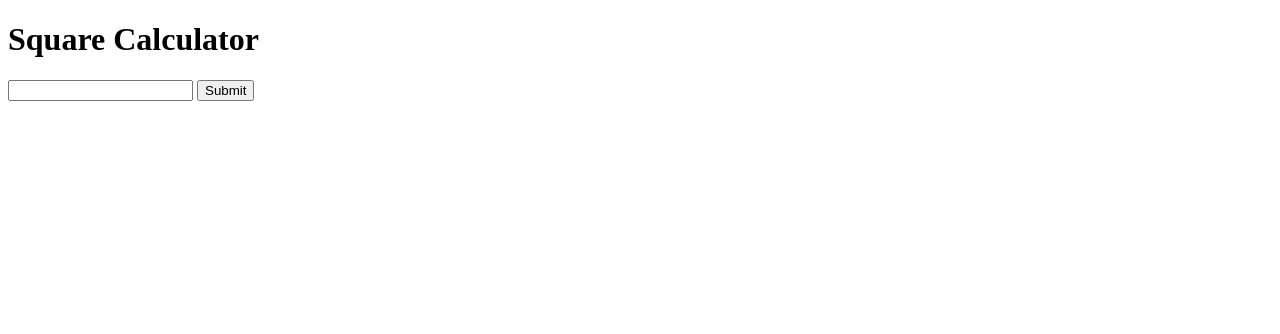
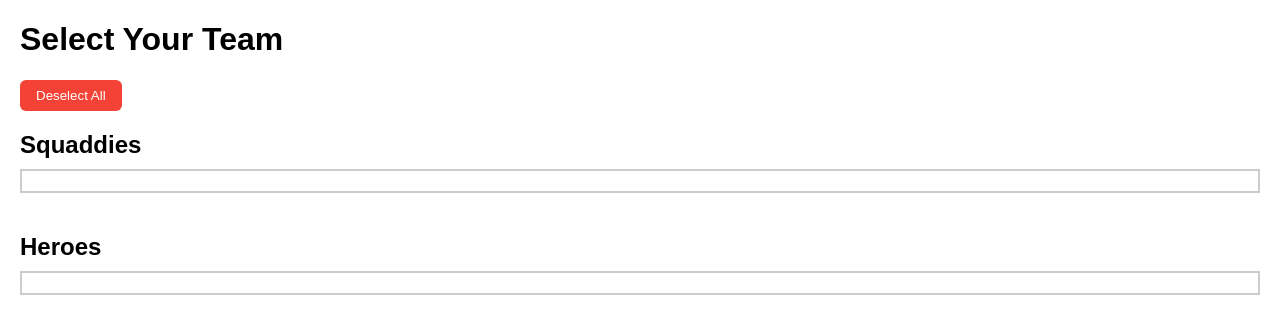
Before and after one commit to MrTentacles10/MyApp, a Flask app: page / in a window 1280 px wide. Shown: the top 334 px of the page. Run offline with Flask 3, Linux system fonts and the light colour scheme.

Commit message:
Adding extra row to squaddies panel and titles to panels

```diff
--- a/templates/index.html
+++ b/templates/index.html
@@ -1,17 +1,108 @@
 <!DOCTYPE html>
 <html>
 <head>
-    <title>Square a Number</title>
+  <title>Team Selector</title>
+  <style>
+    body {
+      font-family: Arial, sans-serif;
+      margin: 20px;
+    }
+
+    .panel-label {
+      font-size: 24px;
+      font-weight: bold;
+      margin-bottom: 10px;
+    }
+
+    .scroll-panel {
+      display: flex;
+      flex-wrap: wrap;
+      overflow-x: auto;
+      border: 2px solid #ccc;
+      padding: 10px;
+      margin-bottom: 40px;
+      gap: 10px;
+      max-height: 200px;
+    }
+
+    .icon-wrapper {
+      flex: 0 0 auto;
+      width: 90px;
+      height: 100px;
+      text-align: center;
+    }
+
+    .icon-wrapper img {
+      width: 100%;
+      height: 80%;
+      object-fit: contain;
+      cursor: pointer;
+    }
+
+    .icon-wrapper.selected {
+      border: 3px solid blue;
+      border-radius: 8px;
+    }
+
+    .icon-label {
+      font-size: 12px;
+      margin-top: 4px;
+    }
+
+    .deselect-btn {
+      margin-bottom: 20px;
+      padding: 8px 16px;
+      background-color: #f44336;
+      color: white;
+      border: none;
+      border-radius: 6px;
+      cursor: pointer;
+    }
+
+    .deselect-btn:hover {
+      background-color: #d32f2f;
+    }
+  </style>
 </head>
 <body>
-    <h1>Square Calculator</h1>
-    <form method="POST">
-        <input type="number" name="number" required>
-        <button type="submit">Submit</button>
-    </form>
 
-    {% if result %}
-        <p>Result: {{ result }}</p>
-    {% endif %}
+  <h1>Select Your Team</h1>
+
+  <button class="deselect-btn" onclick="deselectAll()">Deselect All</button>
+
+  <!-- Squaddies Panel -->
+  <div class="panel-label">Squaddies</div>
+  <div class="scroll-panel" id="squaddies-panel">
+    {% for icon in squaddie_icons %}
+      <div class="icon-wrapper" onclick="toggleSelect(this)">
+        <img src="{{ url_for('static', filename='icons/' + icon.replace(' ', '_') + '.png') }}" alt="{{ icon }}">
+        <div class="icon-label">{{ icon }}</div>
+      </div>
+    {% endfor %}
+  </div>
+
+  <!-- Heroes Panel -->
+  <div class="panel-label">Heroes</div>
+  <div class="scroll-panel" id="heroes-panel">
+    {% for icon in hero_icons %}
+      <div class="icon-wrapper" onclick="toggleSelect(this)">
+        <img src="{{ url_for('static', filename='icons/' + icon.replace(' ', '_') + '.png') }}" alt="{{ icon }}">
+        <div class="icon-label">{{ icon }}</div>
+      </div>
+    {% endfor %}
+  </div>
+
+  <script>
+    function toggleSelect(elem) {
+      elem.classList.toggle('selected');
+    }
+
+    function deselectAll() {
+      document.querySelectorAll('.icon-wrapper.selected').forEach(elem => {
+        elem.classList.remove('selected');
+      });
+    }
+  </script>
+
 </body>
 </html>
```
